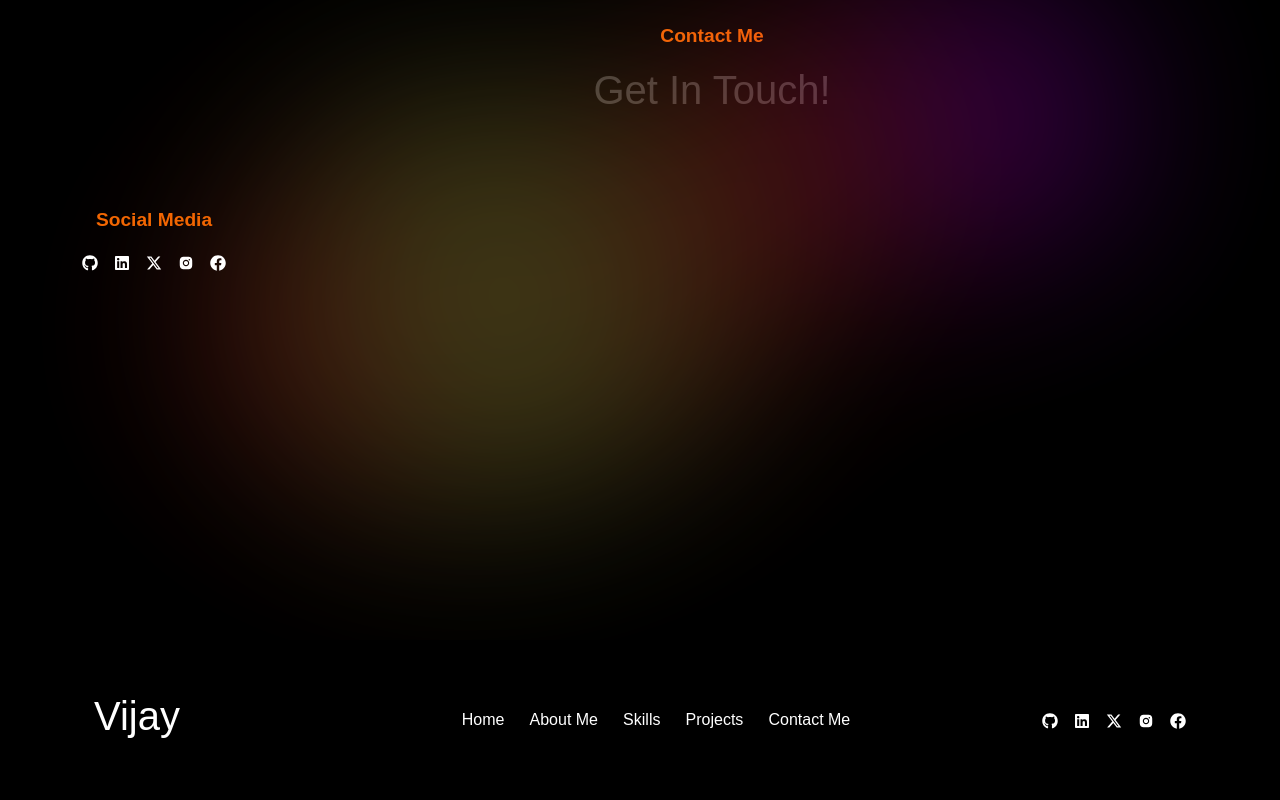
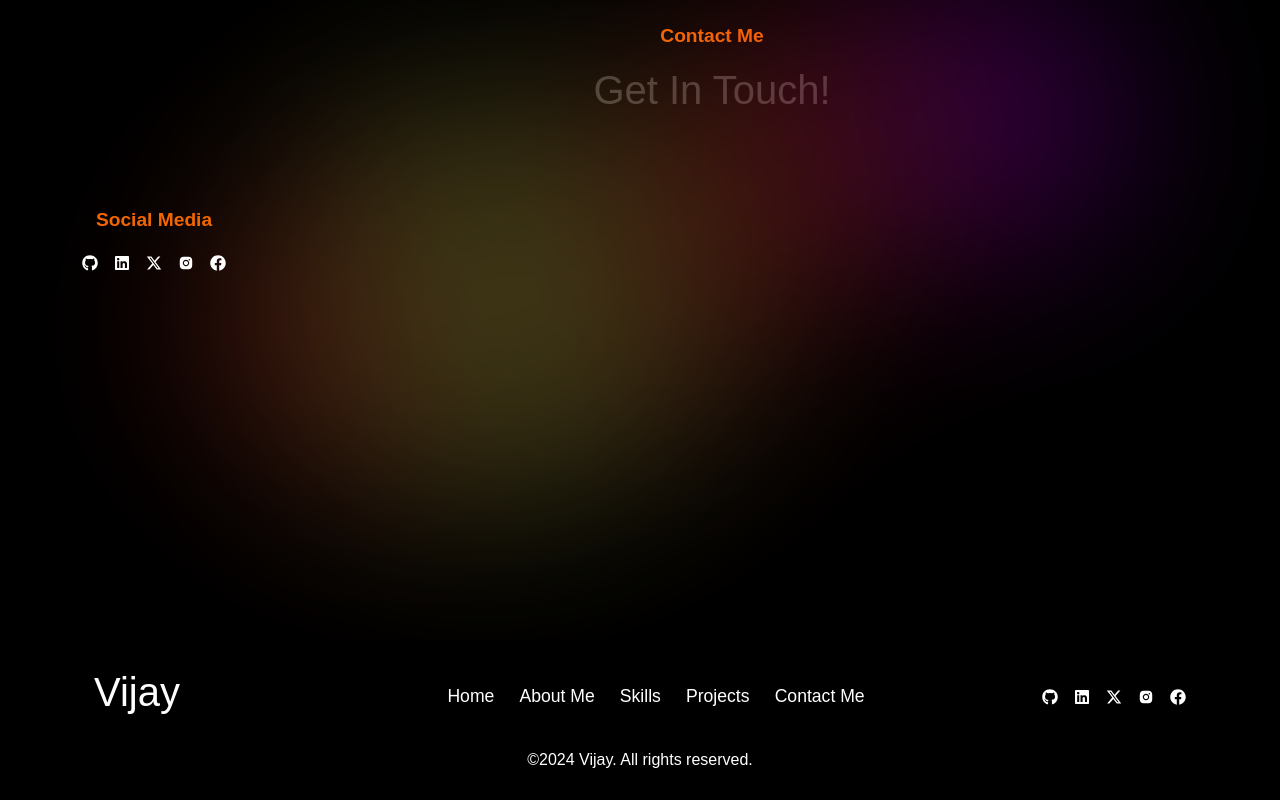
Before and after one commit to VijayBansal2004/VijayPortfolio, a React (Vite) app: page / in a window 1280 px wide. Shown: the part 4396-5196 px from the top of the page. Built offline with nearby package versions, Linux system fonts and the light colour scheme; a web font is replaced by a local one.

Commit message:
added copyright statement at the bottom of the footer

```diff
--- a/src/components/footer/Footer.jsx
+++ b/src/components/footer/Footer.jsx
@@ -13,11 +13,11 @@ const Footer = () => {
 
                 <div className="footerLinksContainer col-12 col-lg-6 align-content-center text-center text-lg-start">
                     <ul className={`${styles.footerLinks} m-0 justify-content-center flex-column flex-sm-row`}>
-                        <Nav.Link href="#home">Home</Nav.Link>
-                        <Nav.Link href="#aboutMe">About Me</Nav.Link>
-                        <Nav.Link href="#skills">Skills</Nav.Link>
-                        <Nav.Link href="#projects">Projects</Nav.Link>
-                        <Nav.Link href="#contactMe">Contact Me</Nav.Link>
+                        <Nav.Link href="#home" className={`${styles.navlink}`}>Home</Nav.Link>
+                        <Nav.Link href="#aboutMe" className={`${styles.navlink}`}>About Me</Nav.Link>
+                        <Nav.Link href="#skills" className={`${styles.navlink}`}>Skills</Nav.Link>
+                        <Nav.Link href="#projects" className={`${styles.navlink}`}>Projects</Nav.Link>
+                        <Nav.Link href="#contactMe" className={`${styles.navlink}`}>Contact Me</Nav.Link>
                     </ul>
                 </div>
 
@@ -25,6 +25,9 @@ const Footer = () => {
                     <SocialMediaLinks />
                 </div>
             </div>
+            <div className="container mt-4">
+                <p className='text-center m-0'>&copy;2024 Vijay. All rights reserved.</p>
+            </div>
         </footer>
     )
 }
--- a/src/components/footer/Footer.module.css
+++ b/src/components/footer/Footer.module.css
@@ -27,3 +27,33 @@
         gap: 10px;
     }
 }
+
+.navlink {
+    font-size: 1.1rem !important;
+    position: relative;
+    transition: all .2s ease-in-out;
+
+    &:hover {
+        color: #ffc49a !important;
+    }
+
+    &::after {
+        content: "";
+        position: absolute;
+        width: 0px;
+        height: 2px;
+        background-color: var(--oringe-color);
+        bottom: 0;
+        left: 0;
+    }
+
+    &:hover::after {
+        animation: navlinkAnimation .2s ease-in forwards;
+    }
+}
+
+@keyframes navlinkAnimation {
+    100% {
+        width: 100%;
+    }
+}
--- a/src/components/projects/Projects.jsx
+++ b/src/components/projects/Projects.jsx
@@ -89,7 +89,7 @@ const Projects = () => {
     const allProjects = [...remittanceContent, ...blockchainContent, ...tradingContent, ...fantasyContent, ...funProjectsContent];
 
     return (
-        <section id='projects' className={`${styles.projectSectionContainer} align-content-center`}>
+        <section id='projects' className={`${styles.projectSectionContainer}`}>
             <div className="container">
                 <Heading heading="Projects" />
                 <h1 className='text-center scrollReveal w-100 mb-5'>What Can I Do ?</h1>
```
